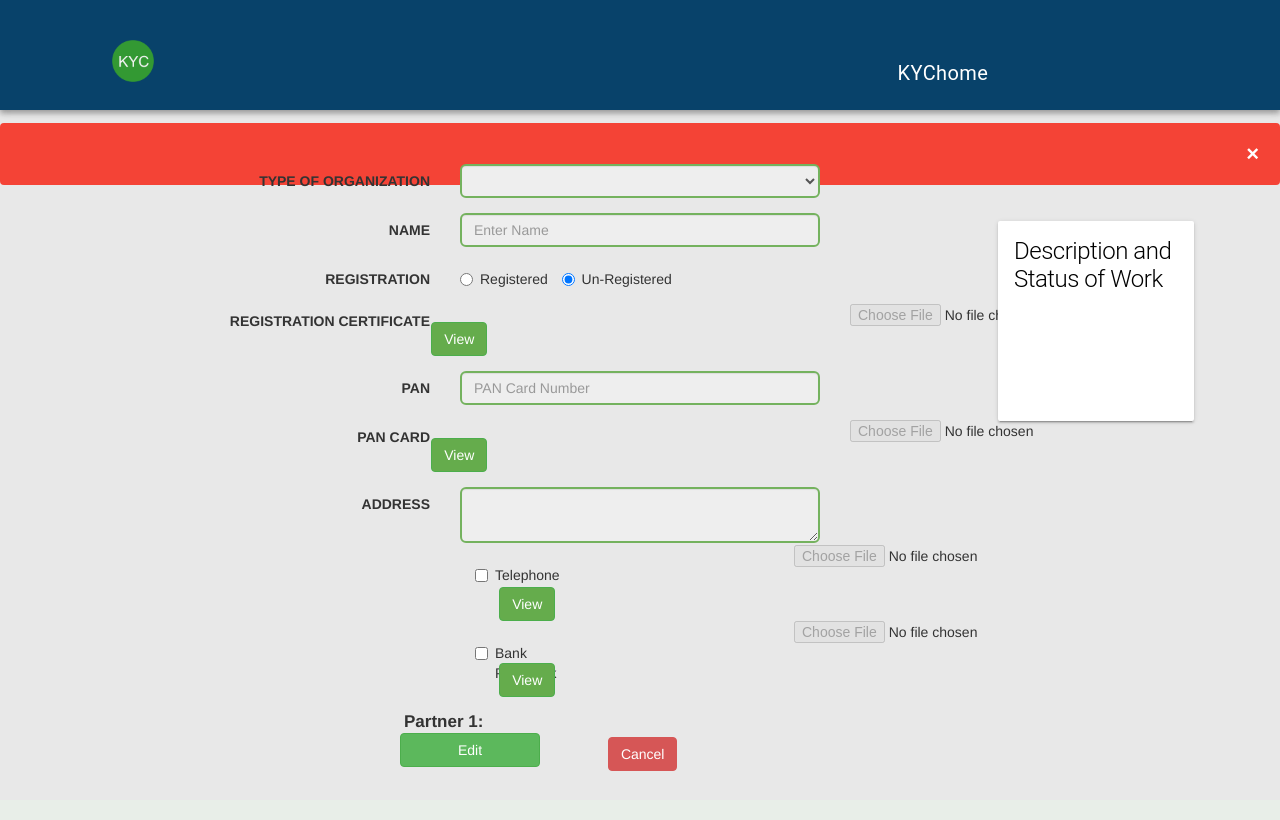
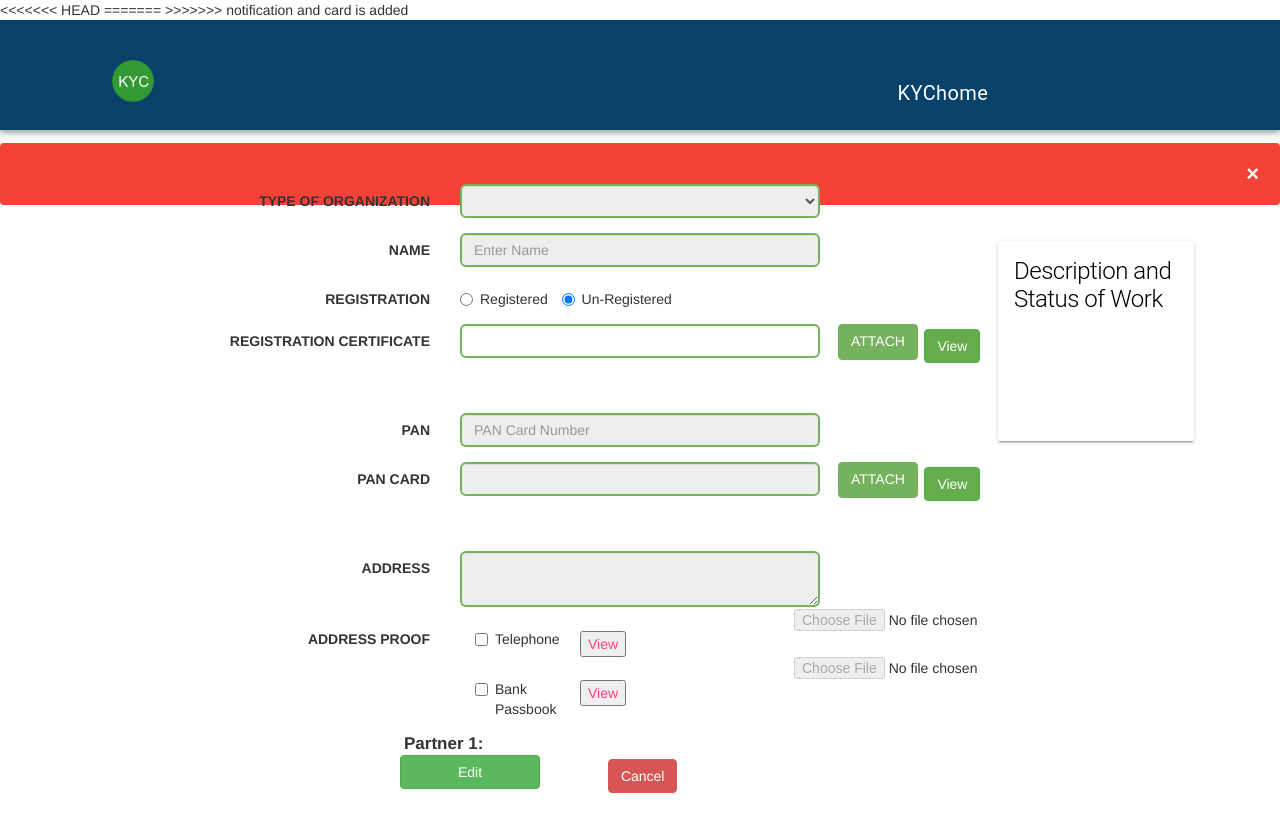
Before and after one commit to poojapauskar/kyc-app, a PHP site: page /search_organization.php?id=1 in a window 1280 px wide. Before the commit the page ends 771 px from the top, so only its background shows below. Run offline with PHP 8.4, Linux system fonts and the light colour scheme; data that the repository does not hold is empty; some libraries are stand-ins or nearby versions.

Commit message:
conflict resolved

```diff
--- a/search.php
+++ b/search.php
@@ -74,7 +74,7 @@ if(isset($_POST['submit'])){
         </nav>
       </div>
         </div>
-      </header>
+
 
  <div class="container">
   <div class="row" style="margin-top:33%;">
--- a/search_organization.php
+++ b/search_organization.php
@@ -10,11 +10,18 @@
   <script src="https://ajax.googleapis.com/ajax/libs/jquery/3.1.1/jquery.min.js"></script>
   <script src="https://maxcdn.bootstrapcdn.com/bootstrap/3.3.7/js/bootstrap.min.js"></script>
     <!-- Material Design Lite -->
+<<<<<<< HEAD
     <script src="https://code.getmdl.io/1.3.0/material.min.js"></script>
     <link rel="stylesheet" href="css/material.css">
     <link rel="stylesheet" href="css/fileupload.css">
 
  <link rel="stylesheet" href="https://fonts.googleapis.com/icon?family=Material+Icons">
+=======
+  <script src="https://code.getmdl.io/1.3.0/material.min.js"></script>
+  <link rel="stylesheet" href="css/material.css">
+  <link rel="stylesheet" href="css/fileupload.css">
+  <link rel="stylesheet" href="https://fonts.googleapis.com/icon?family=Material+Icons">
+>>>>>>> notification and card is added
 
   <style type="text/css">
     span:before{
@@ -22,6 +29,7 @@
     display:inline-block;
     width:32px;
     }
+
     .alert {
     padding: 20px;
     background-color: #f44336;
@@ -45,7 +53,6 @@
 
   </style>
 </head>
-<body  style="overflow-y: scroll;background-color:#E8E8E8" >
 
 <?php
 
@@ -134,14 +141,9 @@ $arr_search = json_decode($output_search,true);
   </div>
 </div>
 
-<form style="margin-top:-34%" class="form-horizontal" method="post" action="edit_organization.php" enctype="multipart/form-data">
+<form class="form-horizontal" method="post" action="edit_organization.php" enctype="multipart/form-data" style="margin-top:-34%">
 
 <fieldset>
-
-<!-- Form Name -->
-<!-- <legend>CA Database</legend>
- --><!-- <h4><center><?php echo $arr_search['response'][0]['organization_details']['name'] ?></center></h4> -->
-
  <input type="hidden" value="<?php echo $arr_search['response'][0]['organization_details']['pk'] ?>" name="org_id" id="org_id"></input>
 
 <!-- Select Basic -->
@@ -150,8 +152,6 @@ $arr_search = json_decode($output_search,true);
   <div class="col-md-4">
     <select id="type_of_org" name="type_of_org" class="form-control"  readonly>
       <option value="<?php echo $arr_search['response'][0]['organization_details']['type_of_org'];?>"><?php echo $arr_search['response'][0]['organization_details']['type_of_org'];?></option>
-      <!-- <option value="Partnership">Partnership</option>
-      <option value="Individual">Individual</option> -->
     </select>
   </div>
 </div>
@@ -197,13 +197,11 @@ $arr_search = json_decode($output_search,true);
   <label class="col-md-4 control-label" for="reg_certificate">Registration Certificate</label>
 
 <div class="col-md-4">
-<?php echo $arr_search['response'][0]['reg_certificate_details'][0]['name']; ?>
-</div>
-  <div class="col-md-4">
-    <input id="reg_certificate" name="reg_certificate" type="file"  disabled="true">
-  </div>
+<input id="uploadFile" class="form-control input-md" value="<?php echo $arr_search['response'][0]['reg_certificate_details'][0]['name']; ?>">
+  <div class="fileUpload btn btn-info" style="margin-left:105%;margin-top:-12%;">
+    <label style="font-weight:500;margin-bottom: 2px;">ATTACH</label>
+    <input id="reg_certificate" name="reg_certificate" type="file" class="upload" disabled="true">
 
-<div class="col-md-4">
 <?php
   $url_img_download = 'https://kyc-application.herokuapp.com/download/';
   $options_img_download = array(
@@ -220,13 +218,14 @@ $arr_search = json_decode($output_search,true);
   $arr_img_download = json_decode($output_img_download,true);
 
 ?>
-<button style="background-color:#65AC4C" class="btn btn-success">
+</div>
+<button style="background-color:#65AC4C;margin-top:-24%;margin-left:129%;" class="btn btn-success">
 <a target="_blank" style="color:white" href="view_image.php?name=reg_certificate_details&link=<?php echo $arr_img_download[0]['url']; ?>">View</a>
 </button>
 
 </div>
+</div>
 
-</div>
 
 <!-- Text input-->
 <div class="form-group">
@@ -241,13 +240,11 @@ $arr_search = json_decode($output_search,true);
 <div class="form-group">
   <label class="col-md-4 control-label" for="filebutton">PAN Card</label>
   <div class="col-md-4">
- <?php echo $arr_search['response'][0]['pan_card_details'][0]['name']; ?>
-</div>
-  <div class="col-md-4">
-    <input id="pan_card" name="pan_card" type="file"  disabled="true">
-  </div>
+  <input id="upload1" class="form-control input-md" value="<?php echo $arr_search['response'][0]['pan_card_details'][0]['name']; ?>" readonly>
+  <div class="fileUpload btn btn-info" style="margin-left:105%;margin-top:-12%;">
+  <label style="font-weight:500;margin-bottom: 2px;">ATTACH</label>
+  <input id="pan_card" name="pan_card" type="file" class="upload" disabled="true">
 
-<div class="col-md-4">
 <?php
   $url_img_download_2 = 'https://kyc-application.herokuapp.com/download/';
   $options_img_download_2 = array(
@@ -264,11 +261,11 @@ $arr_search = json_decode($output_search,true);
   $arr_img_download_2 = json_decode($output_img_download_2,true);
 
 ?>
-<button style="background-color:#65AC4C" class="btn btn-success">
+</div>
+<button style="background-color:#65AC4C;margin-top:-24%;margin-left:129%;" class="btn btn-success">
 <a target="_blank" style="color:white" href="view_image.php?name=pan_card_details&link=<?php echo $arr_img_download_2[0]['url']; ?>">View</a>
 </button>
 </div>
-
 </div>
 
 <!-- Textarea -->
@@ -282,7 +279,7 @@ $arr_search = json_decode($output_search,true);
 <!-- Multiple Checkboxes  and File upload Button -->
 
 <div class="form-group">
- <label class="col-md-4 control-label" for="checkboxes"></label>
+ <label class="col-md-4 control-label" for="checkboxes">address Proof</label>
  <div class="col-md-4">
    <label class="checkbox-inline" for="checkboxes-0">
   <div class="col-md-3">
@@ -321,10 +318,8 @@ $arr_search = json_decode($output_search,true);
   $arr_img_download_3 = json_decode($output_img_download_3,true);
 
 ?>
-
-<br>
-<button style="background-color:#65AC4C;margin-left:-97%" class="btn btn-success">
-<a target="_blank" style="color:white" href="view_image.php?name=telephone_bill_details&link=<?php echo $arr_img_download_3[0]['url']; ?>">View</a>
+<button>
+<a target="_blank" href="view_image.php?name=telephone_bill_details&link=<?php echo $arr_img_download_3[0]['url']; ?>">View</a>
 </button>
 </div>
 
@@ -372,38 +367,16 @@ $arr_search = json_decode($output_search,true);
   $arr_img_download_4 = json_decode($output_img_download_4,true);
 
 ?>
-<br>
-<button style="background-color:#65AC4C;margin-left:-97%" class="btn btn-success">
-<a target="_blank" style="color:white" href="view_image.php?name=pass_book_details&link=<?php echo $arr_img_download_4[0]['url']; ?>">View</a>
+<button>
+<a target="_blank" href="view_image.php?name=pass_book_details&link=<?php echo $arr_img_download_4[0]['url']; ?>">View</a>
 </button>
 </div>
 
  </div>
 </div>
-
-<!-- Input Type : Number -->
-<!-- <div class="form-group">
-  <label class="col-md-4 control-label" for="typenumber">No of Partners: </label>
-  <div class="col-md-4">
-     <input value="<?php echo $arr_search['response'][0]['organization_details']['no_of_partners'] ?>"  type="number" name="no_of_partners" min="1" max="5" value="2" id="no_of_partners">
-  </div>
-</div> -->
-
-<!-- <div class="form-group col-md-4 ">
-  <label class="col-md-4 control-label"><b> <font size="4">Partner1</font></b></label>
-
-</div> -->
-
-
-
-
 <!-- Added Partner 1 -->
 <label for="comment" style="margin-left: 334px;font-size: 17px;"> Partner 1: </label>
-
-
-
 <?php for($x=0;$x < count($arr_search['response'][0]['partner_details']); $x++){?>
-
 <!-- Text input-->
 <div class="form-group">
   <label class="col-md-4 control-label" for="textinput">Name</label>
@@ -412,17 +385,12 @@ $arr_search = json_decode($output_search,true);
   </div>
 </div>
 
-
-
 <!-- Select Basic -->
 <div class="form-group">
   <label class="col-md-4 control-label" for="designation">Designation: </label>
   <div class="col-md-4">
     <select id="partner_designations[]" name="partner_designations[]" class="form-control"  readonly>
  <option value="<?php echo $arr_search['response'][0]['partner_details'][$x]['detail'][0]['designation'] ?>"><?php echo $arr_search['response'][0]['partner_details'][$x]['detail'][0]['designation'] ?></option>
-      <!-- <option value="Managing Partner">Managing Partner</option>
-      <option value="Manager">Manager</option>
-      <option value="Other">Other</option> -->
     </select>
   </div>
   <div class="col-md-2">
```
Also changed, not shown: edit_organization.php (+3 -28 lines), new_organization.php (+8 -27 lines), css/table.css. Lines whose indentation alone changed are shown as unchanged.
